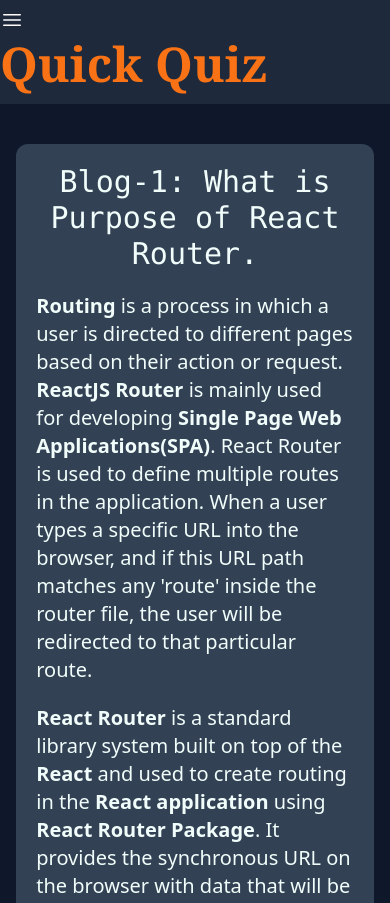
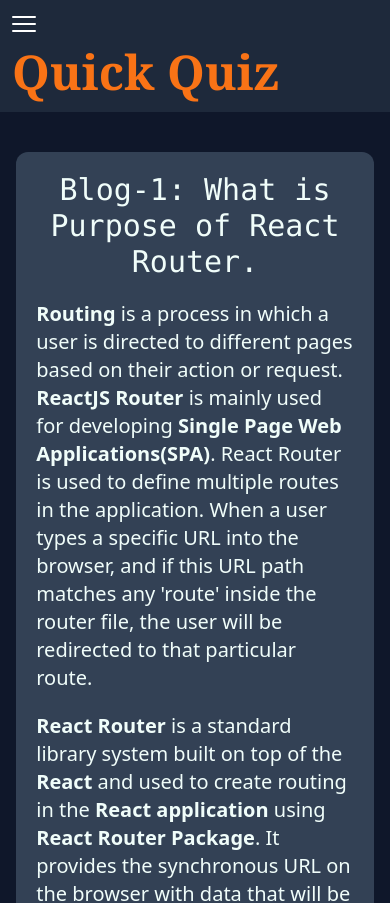
Before and after one commit to MMamunurRashid/Quick-Quiz, a React (Create React App) app: page /blog in a window 390 px wide. Shown: the top 903 px of the page. Built offline with nearby package versions, Linux system fonts and the light colour scheme.

Commit message:
navbar responsive

```diff
--- a/src/Components/Navbar/Navbar.js
+++ b/src/Components/Navbar/Navbar.js
@@ -10,7 +10,7 @@ const Navbar = () => {
         <div>
           <div
             onClick={() => setMenuOpen(!menuOpen)}
-            className="h-6 w-6 md:hidden "
+            className="h-8 w-8 ml-2 md:hidden "
           >
             {menuOpen ? <XMarkIcon /> : <Bars3Icon />}
           </div>
@@ -18,14 +18,14 @@ const Navbar = () => {
 
         <div className="flex justify-between items-center py-2 bg-slate-800 text-white">
           <div>
-            <h1 className="text-5xl font-serif text-orange-500 font-bold">
+            <h1 className="text-5xl pl-3 font-serif text-orange-500 font-bold">
               Quick Quiz
             </h1>
           </div>
 
           <div
             className={`bg-slate-800    md:text-lg text-white  md:flex justify-center absolute md:static duration-500 ease-in ${
-              menuOpen ? "top-8 pb-10" : "top-[-120px]"
+              menuOpen ? "top-10 pb-10" : "top-[-120px]"
             }`}
           >
             <Link
```
Also changed, not shown: src/Components/Navbar/Navbar.css (deleted).
